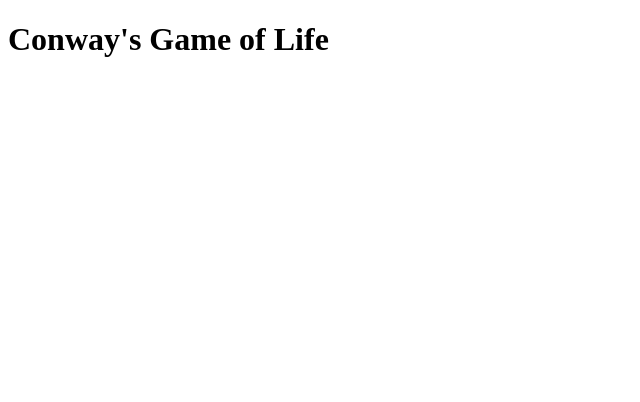
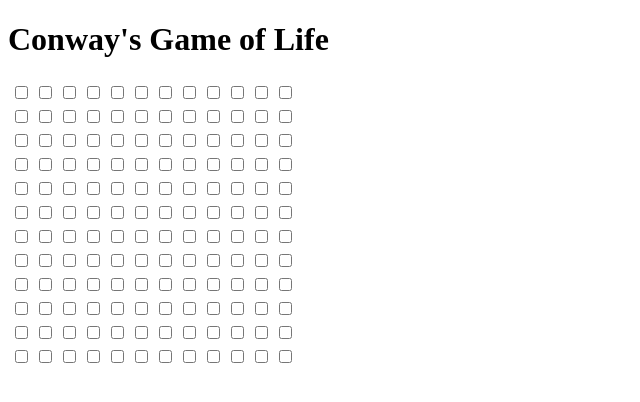
Before and after one commit to lolilo/game_of_life, a plain HTML site: page index.html in a window 1280 px wide. Shown: the whole page, without its empty margins (0-640 px from the left). Drawn offline with Linux system fonts and the light colour scheme.

Commit message:
such DOM manipulation - checkbox grid

```diff
--- a/index.html
+++ b/index.html
@@ -9,6 +9,9 @@
 <body>
 
 <h1>Conway's Game of Life</h1>
+
+<table id="grid"></table>
+
 <footer></footer>
 <script src="life.js"></script>
 
--- a/life.js
+++ b/life.js
@@ -56,17 +56,39 @@
 
 })();
 
+(function() {
 
-var game = new Life([
-    [0, 0, 0, 0, 0],
-    [0, 0, 1, 0, 0],
-    [0, 0, 1, 0, 0],
-    [0, 0, 1, 0, 0],
-    [0, 0, 0, 0, 0]
-]);
+var _ = self.LifeView = function (table, size) {
+    this.grid = table;
+    this.size = size;
+    this.createGrid();
+};
 
-console.log(game + '');
+_.prototype = {
+    createGrid: function () {
+        var fragment = document.createDocumentFragment();
+        this.grid.innterHTML = '';
+        this.checkboxes = [];
 
-game.next();
+        for (var y=0; y<this.size; y++) {
+            var row = document.createElement('tr');
+            this.checkboxes[y] = [];
 
-console.log(game + '');
+            for (var x=0; x<this.size; x++) {
+                var cell = document.createElement('td')
+                var checkbox = document.createElement('input');
+                checkbox.type = 'checkbox';
+                this.checkboxes[y][x] = checkbox;
+
+                cell.appendChild(checkbox);
+                row.appendChild(cell);
+            }
+            fragment.appendChild(row);
+        }
+        this.grid.appendChild(fragment);
+    }
+};
+
+})();
+
+var lifeView = new LifeView(document.getElementById('grid'), 12);
```
